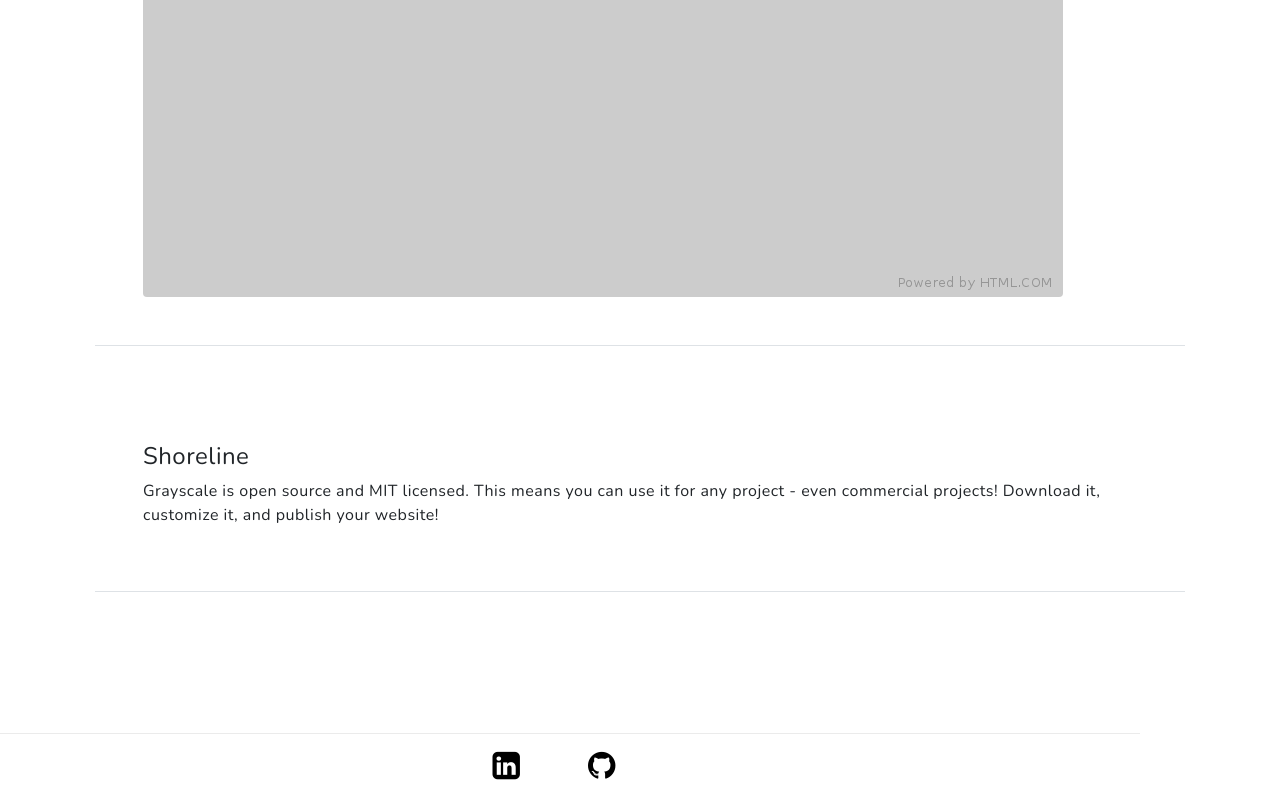
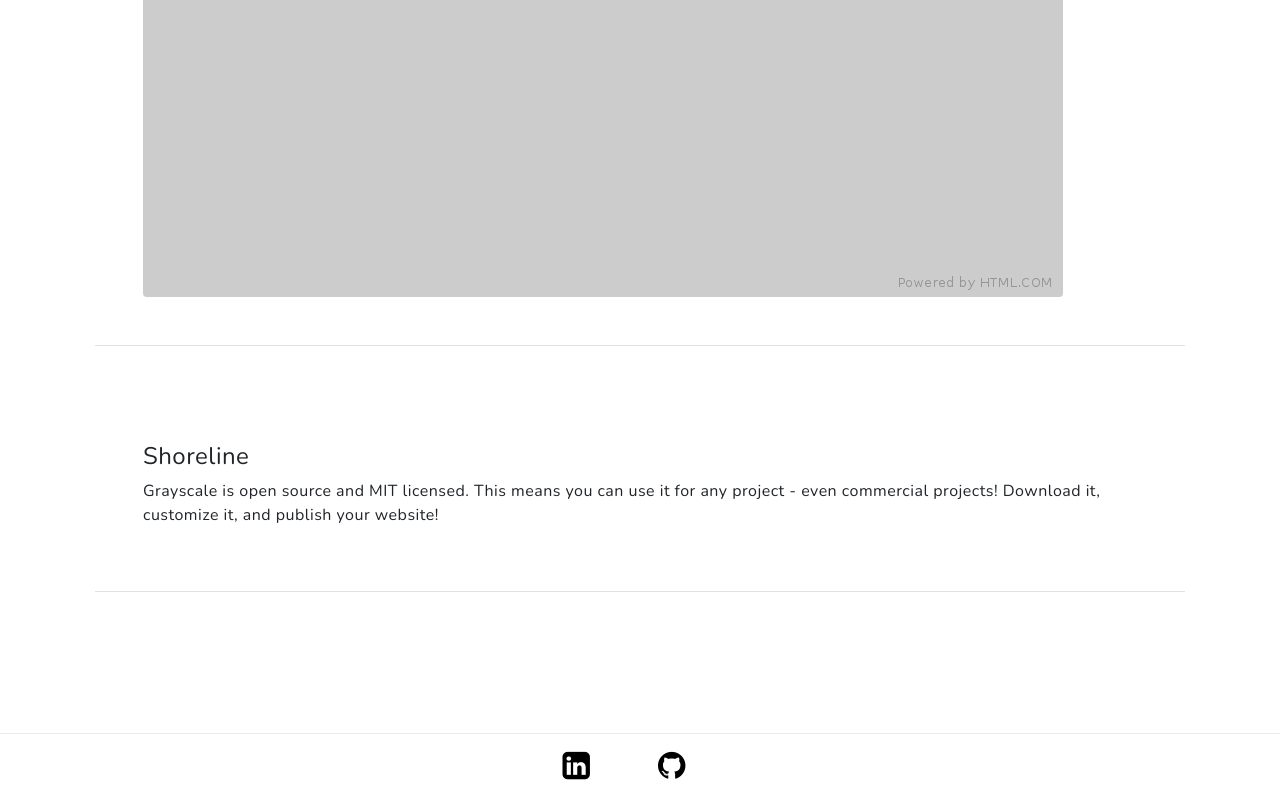
Before and after one commit to TerryMinal/TerryMinal.github.io, a plain HTML site: page project.html in a window 1280 px wide. Shown: the part 1110-1910 px from the top of the page. Drawn offline with nearby package versions, Linux system fonts and the light colour scheme.

Commit message:
fixed footer

```diff
--- a/main.css
+++ b/main.css
@@ -1,4 +1,6 @@
-
+html {
+  height: 100%;
+}
 .navbar {
   padding: 1rem 0 1rem 0;
   margin: 0 0 1rem 0;
@@ -63,9 +65,9 @@ a.bl:hover {
 footer {
   position: absolute;
   bottom: 0;
-  padding: 1rem 0 1rem 0;
   width: 100%;
   border-top: 1px solid rgb(235,235,235);
+  padding: 1rem 0 1rem 0;
   letter-spacing: 2rem;
   text-align: center;
 }
--- a/project.html
+++ b/project.html
@@ -60,7 +60,7 @@
     </div>
   </div>
 
-  <footer class="container">
+  <footer>
     <a class="bl" href="https://www.linkedin.com/in/terry-guan-118a31147/"> <span class="fa   fa-linkedin-square" style="font-size:2rem;"> </span>  </a>
     <a class="bl" href="https://github.com/TerryMinal"> <span class="fa   fa-github" style="font-size:2rem;"> </span> </a>
   </footer>
```
Also changed, not shown: index.html (+1 -1 lines).
